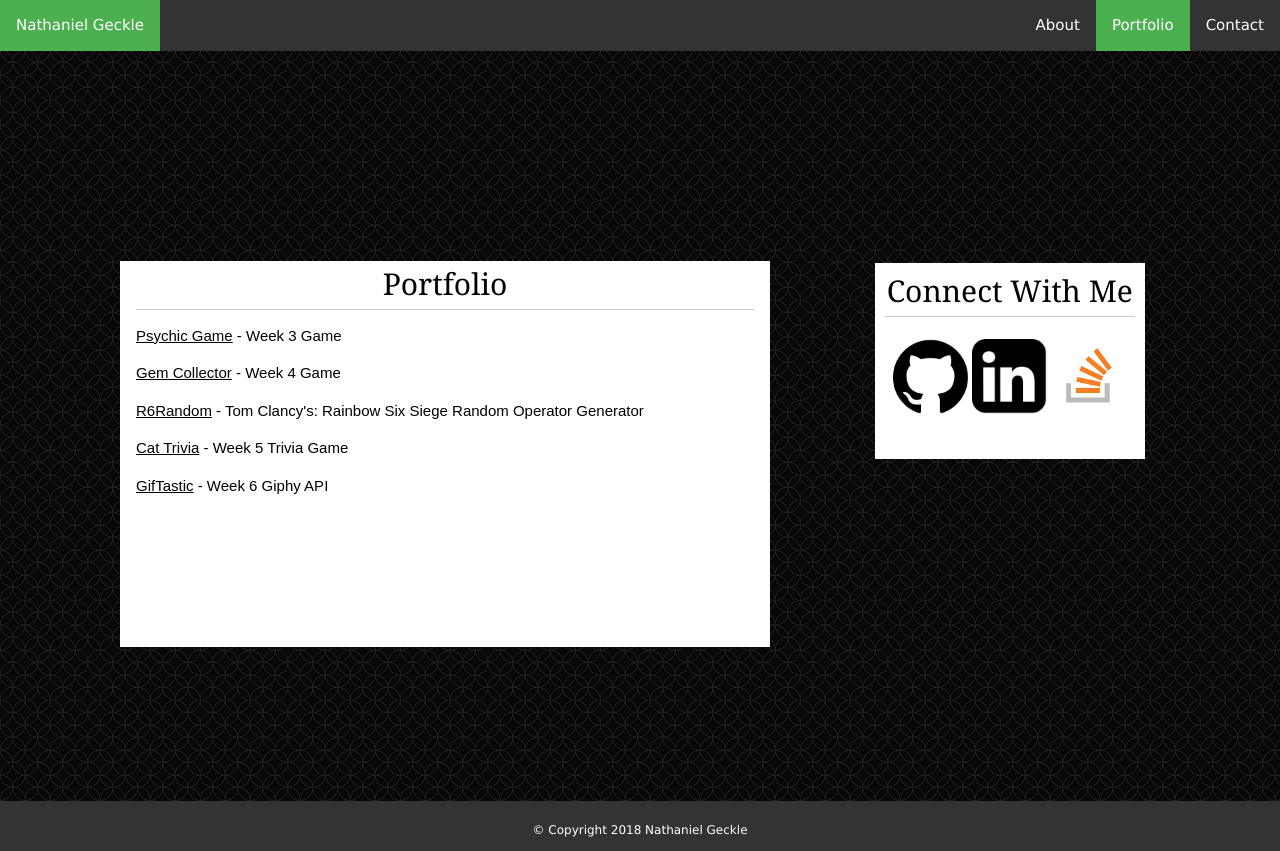
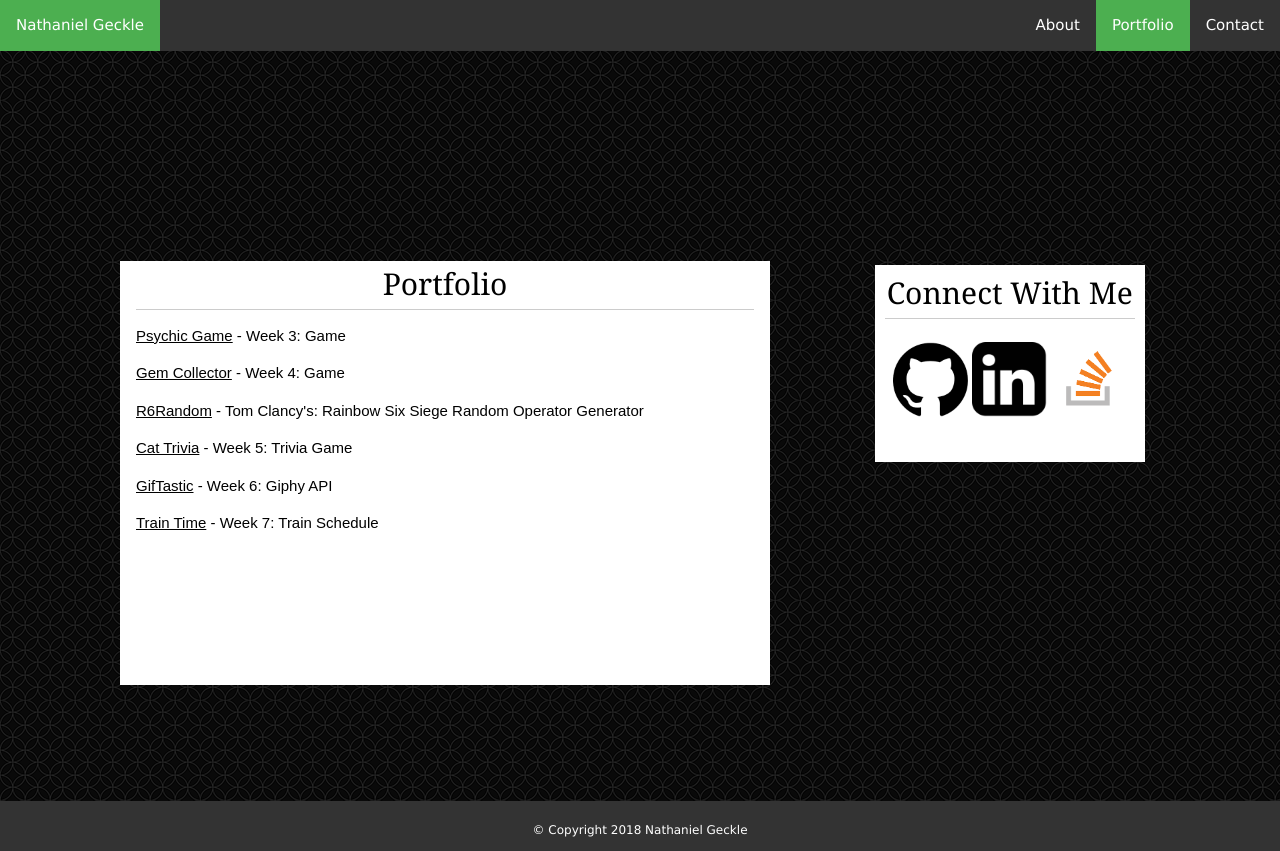
Before and after one commit to NGeckle/Basic-Portfolio, a plain HTML site: page portfolio.html in a window 1280 px wide. Drawn offline with nearby package versions, Linux system fonts and the light colour scheme.

Commit message:
Added Train Schedule to portfolio

```diff
--- a/assets/css/style.css
+++ b/assets/css/style.css
@@ -94,7 +94,7 @@ html, body {
     text-align: center;
     padding: 50px 10px 0px;
     position: relative;
-    bottom: 215px;
+    bottom: 250px;
 }
 
 #asideHidden {
--- a/portfolio.html
+++ b/portfolio.html
@@ -26,11 +26,12 @@
                 <br><br><br><br>
                 <section class="w3-container">
                     <h2>Portfolio</h2>
-                    <p><a href="https://ngeckle.github.io/Psychic-Game/">Psychic Game</a> - Week 3 Game</p></a>
-                    <p><a href="https://ngeckle.github.io/week-4-game/">Gem Collector</a> - Week 4 Game</p>
+                    <p><a href="https://ngeckle.github.io/Psychic-Game/">Psychic Game</a> - Week 3: Game</p></a>
+                    <p><a href="https://ngeckle.github.io/week-4-game/">Gem Collector</a> - Week 4: Game</p>
                     <p><a href="https://ngeckle.github.io/R6Random/">R6Random</a> - Tom Clancy's: Rainbow Six Siege Random Operator Generator</p>
-                    <p><a href="https://ngeckle.github.io/TriviaGame/">Cat Trivia</a> - Week 5 Trivia  Game</p></a>
-                    <p><a href="https://ngeckle.github.io/GifTastic/">GifTastic</a> - Week 6 Giphy API</p></a>
+                    <p><a href="https://ngeckle.github.io/TriviaGame/">Cat Trivia</a> - Week 5: Trivia  Game</p></a>
+                    <p><a href="https://ngeckle.github.io/GifTastic/">GifTastic</a> - Week 6: Giphy API</p></a>
+                    <p><a href="https://ngeckle.github.io/TrainSchedule/">Train Time</a> - Week 7: Train Schedule</p></a>
                     <br><br><br><br><br><br>
 
 
```
Also changed, not shown: 2 other files.
